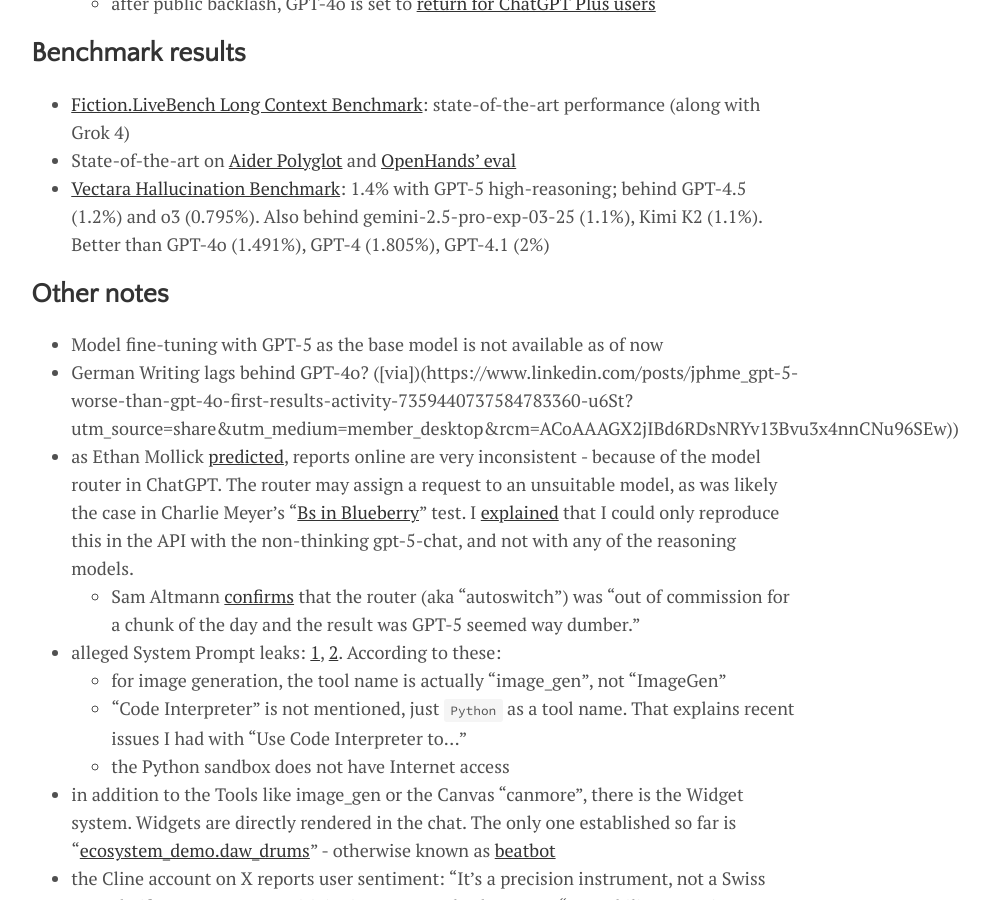
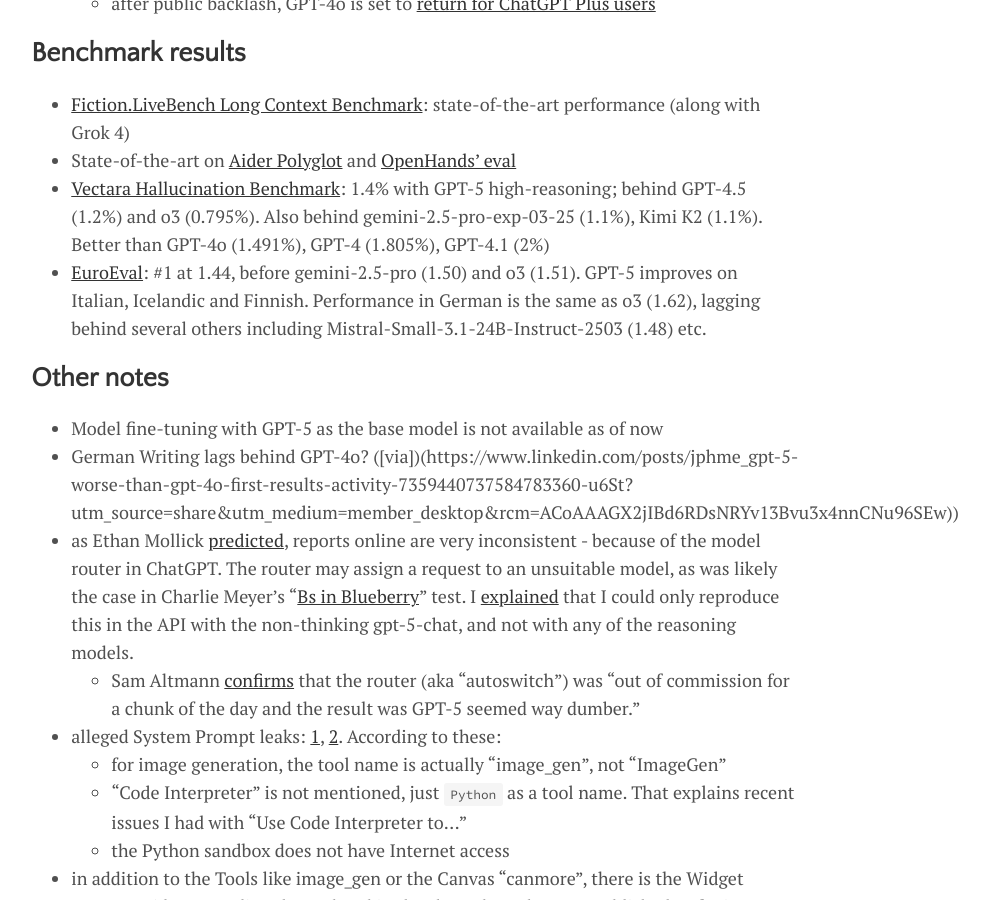
Before and after one commit to ndurner/ndurner.github.io, a Jekyll site: the page built from _posts/2025-08-07-openai-gpt-5.md, in a window 1280 px wide and 900 px high, scrolled down 3036 px. Shown: the whole window, without its empty margins (225-1214 px from the left). Built offline with Jekyll 4.4.1, drawn with Linux system fonts in a browser that asks for light colours.

Commit message:
euroeval

```diff
--- a/_posts/2025-08-07-openai-gpt-5.md
+++ b/_posts/2025-08-07-openai-gpt-5.md
@@ -70,6 +70,7 @@
 * [Fiction.LiveBench Long Context Benchmark](https://fiction.live/stories/Fiction-liveBench-August-8-2025/oQdzQvKHw8JyXbN87): state-of-the-art performance (along with Grok 4)
 * State-of-the-art on [Aider Polyglot](https://openai.com/index/introducing-gpt-5-for-developers/) and [OpenHands' eval](https://x.com/allhands_ai/status/1953883039768989739)
 * [Vectara Hallucination Benchmark](https://huggingface.co/spaces/vectara/leaderboard): 1.4% with GPT-5 high-reasoning; behind GPT-4.5 (1.2%) and o3 (0.795%). Also behind gemini-2.5-pro-exp-03-25 (1.1%), Kimi K2 (1.1%). Better than GPT-4o (1.491%), GPT-4 (1.805%), GPT-4.1 (2%)
+* [EuroEval](https://euroeval.com/leaderboards/Multilingual/european/): #1 at 1.44, before gemini-2.5-pro (1.50) and o3 (1.51). GPT-5 improves on Italian, Icelandic and Finnish. Performance in German is the same as o3 (1.62), lagging behind several others including Mistral-Small-3.1-24B-Instruct-2503 (1.48) etc.
 
 ## Other notes
 * Model fine-tuning with GPT-5 as the base model is not available as of now
```
